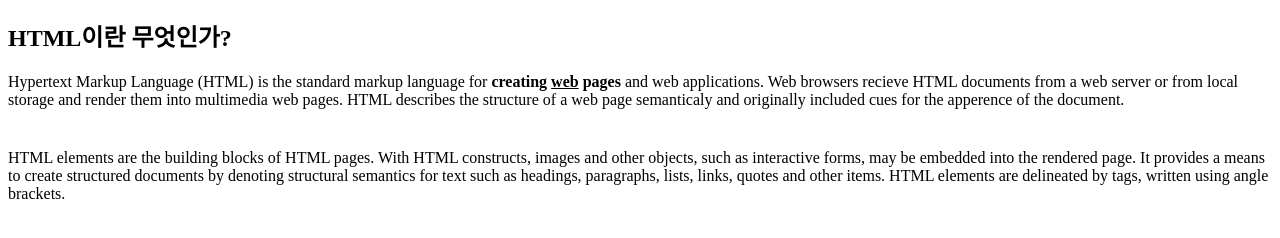
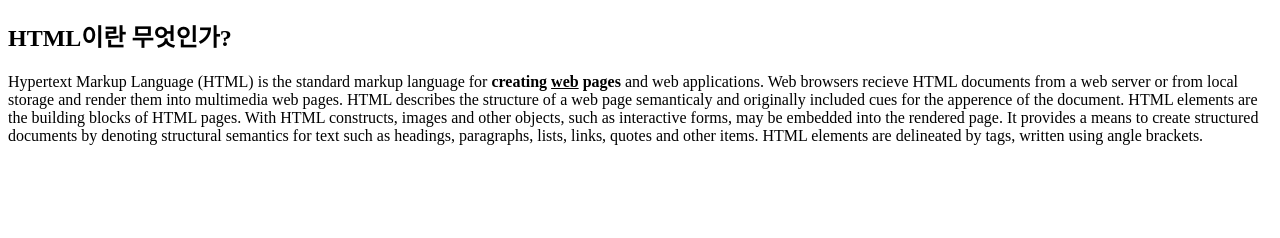
Before and after one commit to REVI07/WEB1, a plain HTML site: page 1.html in a window 1280 px wide. Shown: the part 136-374 px from the top of the page. Drawn offline with Linux system fonts and the light colour scheme.

Commit message:
Add files via upload

```diff
--- a/1.html
+++ b/1.html
@@ -12,7 +12,6 @@
       <li><a href="3.html">JavaScript</a></li>
     </ol>
     <h2>HTML이란 무엇인가?</h2>
-    <p<a href="https://www.w3.org/TR/html5/"target="_blank"title="HTML5 specification">Hypertext Markup Language (HTML)</a> is the standard markup language for <strong>creating <u>web</u> pages</strong> and web applications. Web browsers recieve HTML documents from a web server or from local storage and render them into multimedia web pages. HTML describes the structure of a web page semanticaly and originally included cues for the apperence of the document.
-    </p><p style="margin-top:40px;"> HTML elements are the building blocks of HTML pages. With HTML constructs, images and other objects, such as interactive forms, may be embedded into the rendered page. It provides a means to create structured documents by denoting structural semantics for text such as headings, paragraphs, lists, links, quotes and other items. HTML elements are delineated by tags, written using angle brackets.</p>
+    <p>Hypertext Markup Language (HTML) is the standard markup language for <strong>creating <u>web</u> pages</strong> and web applications. Web browsers recieve HTML documents from a web server or from local storage and render them into multimedia web pages. HTML describes the structure of a web page semanticaly and originally included cues for the apperence of the document. HTML elements are the building blocks of HTML pages. With HTML constructs, images and other objects, such as interactive forms, may be embedded into the rendered page. It provides a means to create structured documents by denoting structural semantics for text such as headings, paragraphs, lists, links, quotes and other items. HTML elements are delineated by tags, written using angle brackets.</p>
   </body>
 </html>
```
